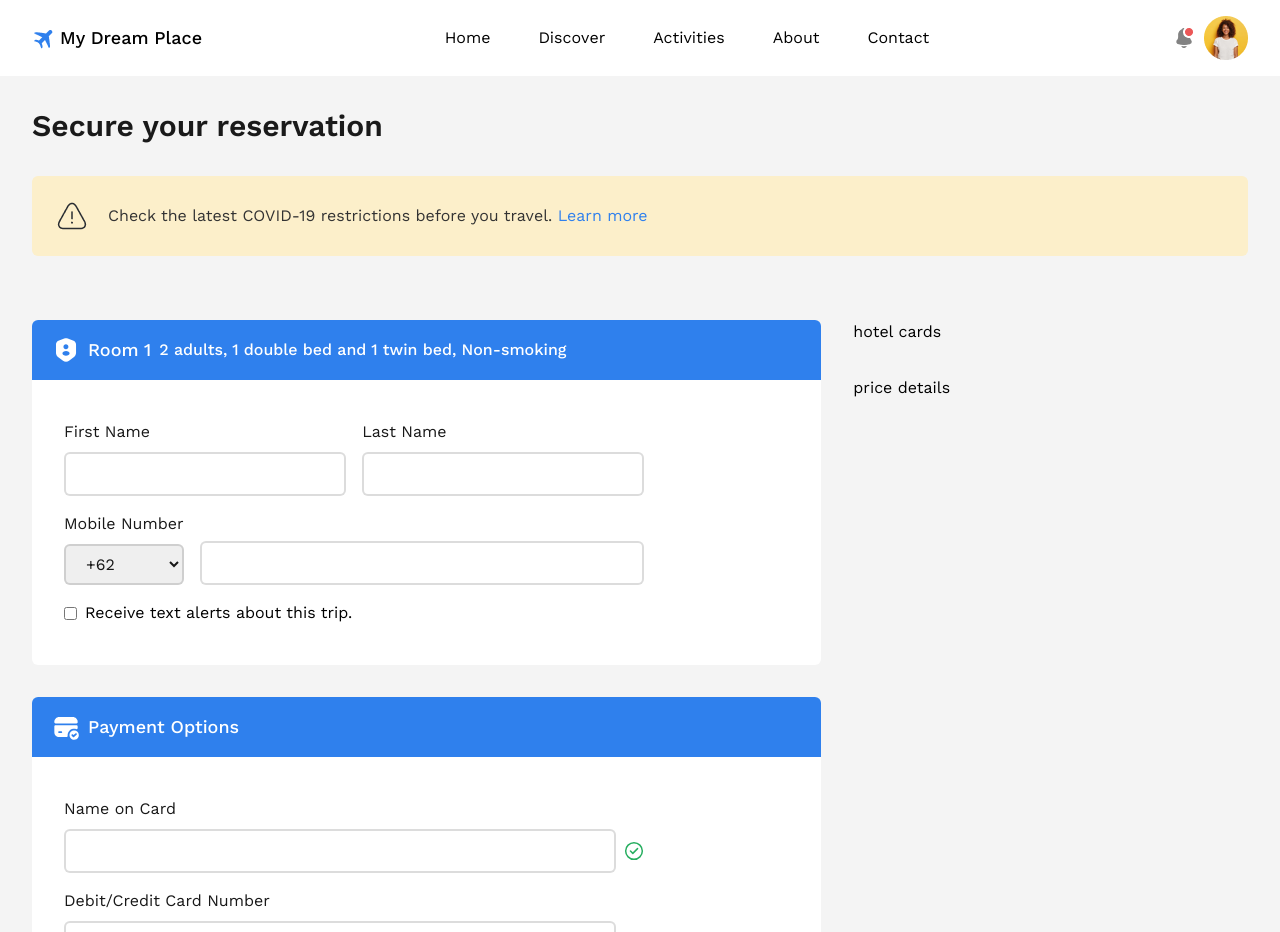
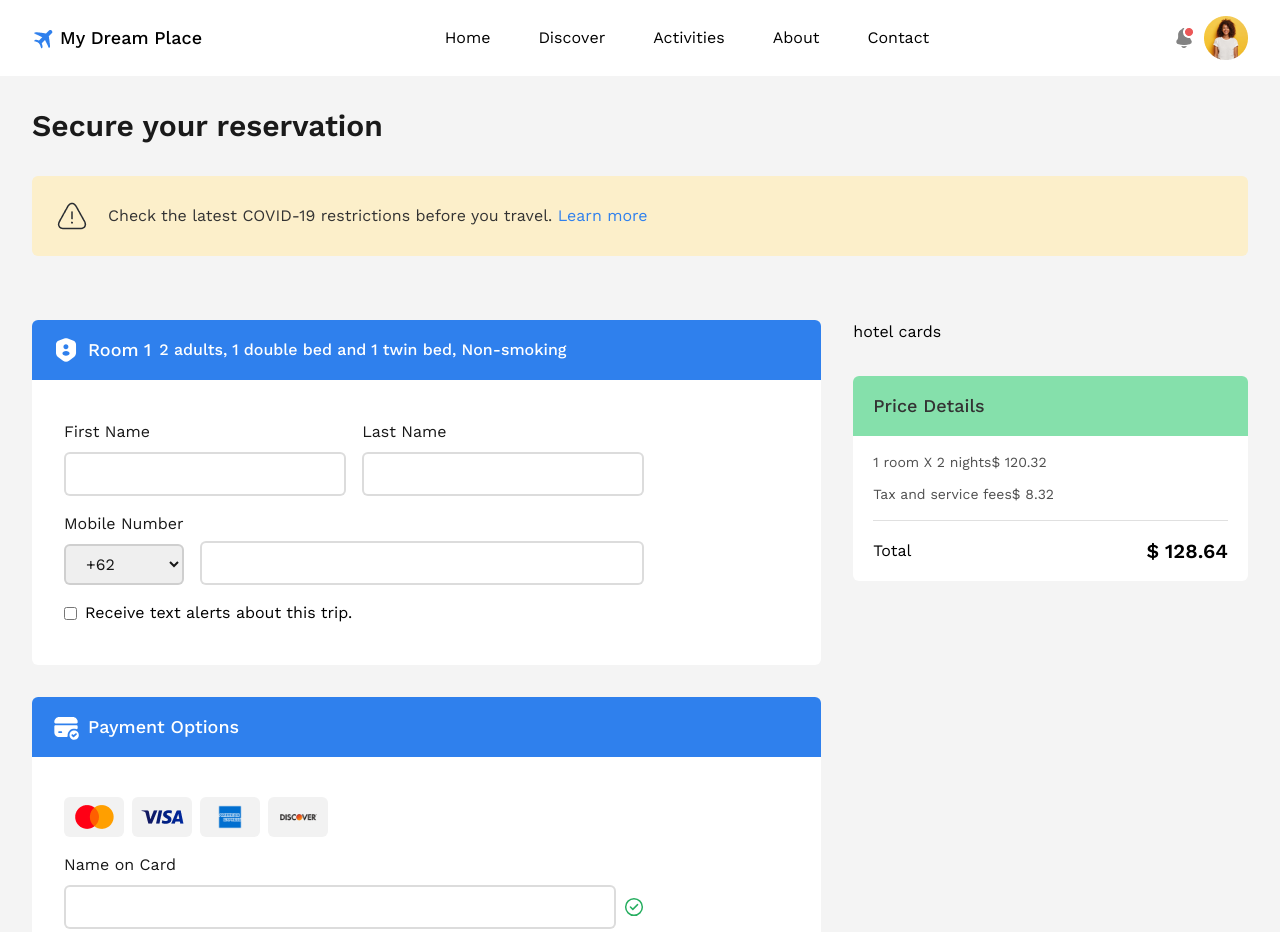
Before and after one commit to AmrMustafa13/algoriza-internship-163, a Vue app: page /checkout in a window 1280 px wide. Shown: the top 932 px of the page. Built offline with nearby package versions, Linux system fonts and the light colour scheme; sample sign-in values are in the browser's storage.

Commit message:
add hotels store

```diff
--- a/package.json
+++ b/package.json
@@ -8,7 +8,6 @@
     "preview": "vite preview"
   },
   "dependencies": {
-    "@vuepic/vue-datepicker": "^7.2.2",
     "axios": "^1.6.2",
     "pinia": "^2.1.7",
     "vue": "^3.3.4",
--- /dev/null
+++ b/src/components/LoadingSpinner.vue
@@ -0,0 +1,7 @@
+<template>
+  <div class="flex justify-center items-center py-8">
+    <div
+      class="animate-spin rounded-full h-32 w-32 border-t-2 border-b-2 border-[#2F80ED]"
+    ></div>
+  </div>
+</template>
--- a/src/components/Navbar.vue
+++ b/src/components/Navbar.vue
@@ -35,14 +35,14 @@
             <img src="../assets/images/user-dropdown/manage.svg" alt="manage" />
             <span>Manage Account</span>
           </li>
-          <li
-            class="flex items-center gap-2 border-b-2 pb-2 px-2 border-[#4f4f4f]/20"
-          >
-            <img
-              src="../assets/images/user-dropdown/my-trips.svg"
-              alt="my-trips"
-            />
-            <span>My Trips</span>
+          <li class="border-b-2 pb-2 px-2 border-[#4f4f4f]/20">
+            <router-link to="/my-trips" class="flex items-center gap-2">
+              <img
+                src="../assets/images/user-dropdown/my-trips.svg"
+                alt="my-trips"
+              />
+              <span>My Trips</span>
+            </router-link>
           </li>
           <li
             class="flex items-center gap-2 border-b-2 pb-2 px-2 border-[#4f4f4f]/20"
--- a/src/components/WelcomeModal.vue
+++ b/src/components/WelcomeModal.vue
@@ -1,5 +1,9 @@
 <template>
-  <div class="bg-black fixed inset-0 bg-opacity-30" v-if="open">
+  <div
+    class="bg-black fixed inset-0 bg-opacity-30"
+    v-if="open"
+    @click.self="open = false"
+  >
     <div
       class="bg-white rounded-lg text-[#181818] w-96 flex flex-col text-center fixed top-1/2 left-1/2 transform -translate-x-1/2 -translate-y-1/2 p-6 gap-8"
     >
--- /dev/null
+++ b/src/stores/hotels.js
@@ -0,0 +1,54 @@
+import { ref, computed } from "vue";
+import { defineStore } from "pinia";
+import axios from "axios";
+
+export const useHotelsStore = defineStore("hotels", () => {
+  const searchQueries = ref({});
+
+  const allHotels = ref([]);
+  const isLoading = ref(false);
+
+  const hasResults = computed(() => allHotels.value.length > 0);
+  const hasNoResults = computed(() => allHotels.value.length === 0);
+
+  const addSearchQuery = (query) => {
+    searchQueries.value = { ...searchQueries.value, ...query };
+  };
+
+  const fetchHotels = async () => {
+    const options = {
+      method: "GET",
+      url: "https://booking-com15.p.rapidapi.com/api/v1/hotels/searchHotels",
+      params: {
+        dest_id: searchQueries.value.destination,
+        search_type: "CITY",
+        arrival_date: searchQueries.value.checkIn,
+        departure_date: searchQueries.value.checkOut,
+        adults: searchQueries.value.guests,
+        room_qty: searchQueries.value.rooms,
+      },
+      headers: {
+        "X-RapidAPI-Key": import.meta.env.VITE_RAPIDAPI_KEY,
+        "X-RapidAPI-Host": "booking-com15.p.rapidapi.com",
+      },
+    };
+    try {
+      isLoading.value = true;
+      const response = await axios.request(options);
+      allHotels.value = response.data.data?.hotels;
+    } catch (error) {
+      console.error(error);
+    }
+    isLoading.value = false;
+  };
+
+  return {
+    searchQueries,
+    addSearchQuery,
+    fetchHotels,
+    allHotels,
+    isLoading,
+    hasResults,
+    hasNoResults,
+  };
+});
--- a/src/stores/search.js
+++ /dev/null
@@ -1,29 +0,0 @@
-import { ref, computed } from "vue";
-import { defineStore } from "pinia";
-
-export const useSearchStore = defineStore("search", () => {
-  // save the search queries in the store
-  const searchQueries = ref({});
-  const searchResults = ref([]);
-
-  // computed property to check if the search results are empty
-  const hasResults = computed(() => searchResults.value.length > 0);
-
-  // function to add a search query to the store
-  const updateSearchQueries = (queries) => {
-    searchQueries.value = queries;
-  };
-
-  // function to add search results to the store
-  const addSearchResults = (results) => {
-    searchResults.value = results;
-  };
-
-  return {
-    searchQueries,
-    searchResults,
-    hasResults,
-    updateSearchQueries,
-    addSearchResults,
-  };
-});
--- a/src/views/Checkout/CheckoutView.vue
+++ b/src/views/Checkout/CheckoutView.vue
@@ -10,7 +10,7 @@
         Secure your reservation
       </h1>
       <CovidStatus />
-      <div class="flex justify-between gap-8">
+      <div class="flex justify-between gap-8 pb-32">
         <div class="flex-[2] flex flex-col gap-8">
           <UserDataForm />
           <PaymentOptionsForm />
--- a/src/views/Checkout/components/PaymentOptionsForm.vue
+++ b/src/views/Checkout/components/PaymentOptionsForm.vue
@@ -10,6 +10,44 @@
       <p class="text-lg">Payment Options</p>
     </header>
     <form class="px-8 py-10 flex flex-col gap-4">
+      <div class="flex gap-2">
+        <div
+          class="p-2 rounded-md bg-[#F2F2F2] flex items-center justify-center w-[60px] h-[40px]"
+        >
+          <img
+            class="w-full object-contain h-full"
+            src="../../../assets/images/checkout/credit.png"
+            alt="credit"
+          />
+        </div>
+        <div
+          class="p-2 rounded-md bg-[#F2F2F2] flex items-center justify-center w-[60px] h-[40px]"
+        >
+          <img
+            class="w-full object-contain h-full"
+            src="../../../assets/images/checkout/visa.png"
+            alt="visa"
+          />
+        </div>
+        <div
+          class="p-2 rounded-md bg-[#F2F2F2] flex items-center justify-center w-[60px] h-[40px]"
+        >
+          <img
+            class="w-full object-contain h-full"
+            src="../../../assets/images/checkout/express.png"
+            alt="express"
+          />
+        </div>
+        <div
+          class="p-2 rounded-md bg-[#F2F2F2] flex items-center justify-center w-[60px] h-[40px]"
+        >
+          <img
+            class="w-full object-contain h-full"
+            src="../../../assets/images/checkout/discover.png"
+            alt="discover"
+          />
+        </div>
+      </div>
       <div class="text-[rgb(24,24,24)] w-[80%]">
         <div class="flex flex-col gap-2">
           <label for="nameoncard">Name on Card</label>
--- a/src/views/Checkout/components/PriceDetails.vue
+++ b/src/views/Checkout/components/PriceDetails.vue
@@ -1,5 +1,29 @@
 <template>
-  <div>price details</div>
+  <div class="flex flex-col rounded-md bg-white overflow-hidden">
+    <header
+      class="font-[500] bg-[#85E0AB] text-[#333] flex items-center py-4 px-5 gap-2"
+    >
+      <p class="text-lg">Price Details</p>
+    </header>
+    <div class="px-5 py-4 flex flex-col gap-4">
+      <ul class="text-sm text-[#4f4f4f] flex flex-col gap-3">
+        <li>
+          <span>1 room X 2 nights</span>
+          <span>$ 120.32</span>
+        </li>
+        <li>
+          <span>Tax and service fees</span>
+          <span>$ 8.32</span>
+        </li>
+      </ul>
+      <div
+        class="flex items-center justify-between gap-2 border-t border-[#E0E0E0] pt-4"
+      >
+        <span>Total</span>
+        <span class="font-semibold text-xl">$ 128.64</span>
+      </div>
+    </div>
+  </div>
 </template>
 
 <script setup></script>
--- a/src/views/Checkout/components/PrivacyPolicy.vue
+++ b/src/views/Checkout/components/PrivacyPolicy.vue
@@ -5,8 +5,8 @@
     >
       <p class="text-lg">Important information about your booking</p>
     </header>
-    <div class="px-8 py-10 flex flex-col gap-8">
-      <ol>
+    <div class="px-5 py-10 flex flex-col gap-8">
+      <ol class="text-[15px]">
         <li>
           1. This rate is non-refundable. If you change or cancel your booking
           you will not get a refund or credit to use for a future stay.
--- a/src/views/Search/SearchView.vue
+++ b/src/views/Search/SearchView.vue
@@ -7,6 +7,17 @@
   </div>
   <div class="container">
     <SearchBar />
+    <div v-if="hotelsStore.isLoading">
+      <LoadingSpinner />
+    </div>
+    <div v-else-if="hotelsStore.hasNoResults">
+      <h1 class="text-2xl font-semibold text-[#181818] mt-8">
+        No hotels found
+      </h1>
+    </div>
+    <div v-else-if="hotelsStore.hasResults">
+      {{ hotelsStore.allHotels.length }}
+    </div>
     <CovidStatus />
     <Footer />
   </div>
@@ -20,6 +31,8 @@ import SearchBar from "../../components/SearchBar.vue";
 import CovidStatus from "../../components/CovidStatus.vue";
 import Footer from "../../components/Footer.vue";
 import CopyRights from "../../components/CopyRights.vue";
+import LoadingSpinner from "../../components/LoadingSpinner.vue";
+import { useHotelsStore } from "../../stores/hotels";
+
+const hotelsStore = useHotelsStore();
 </script>
-
-<style lang="scss" scoped></style>
```
Also changed, not shown: src/components/SearchBar.vue (+45 -34 lines), 1 other file (tests, documents, lock files or other folders).
